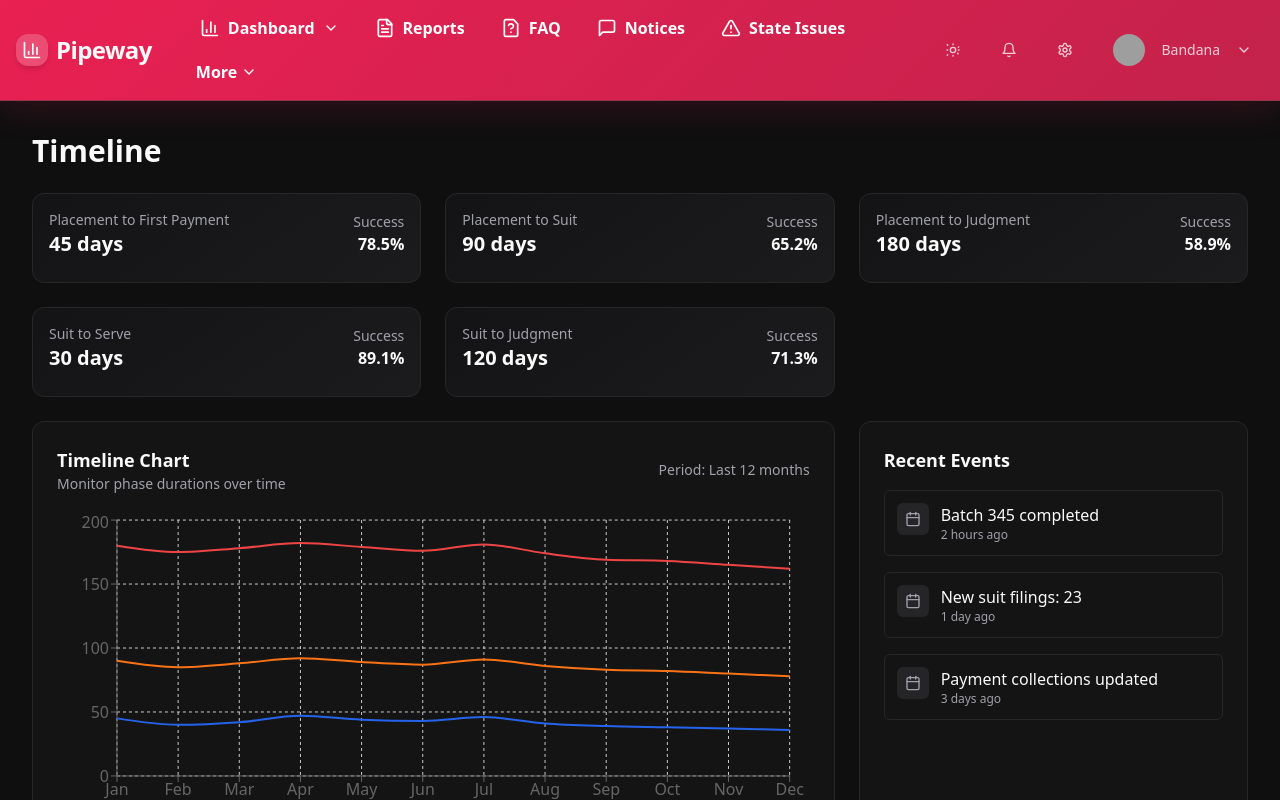
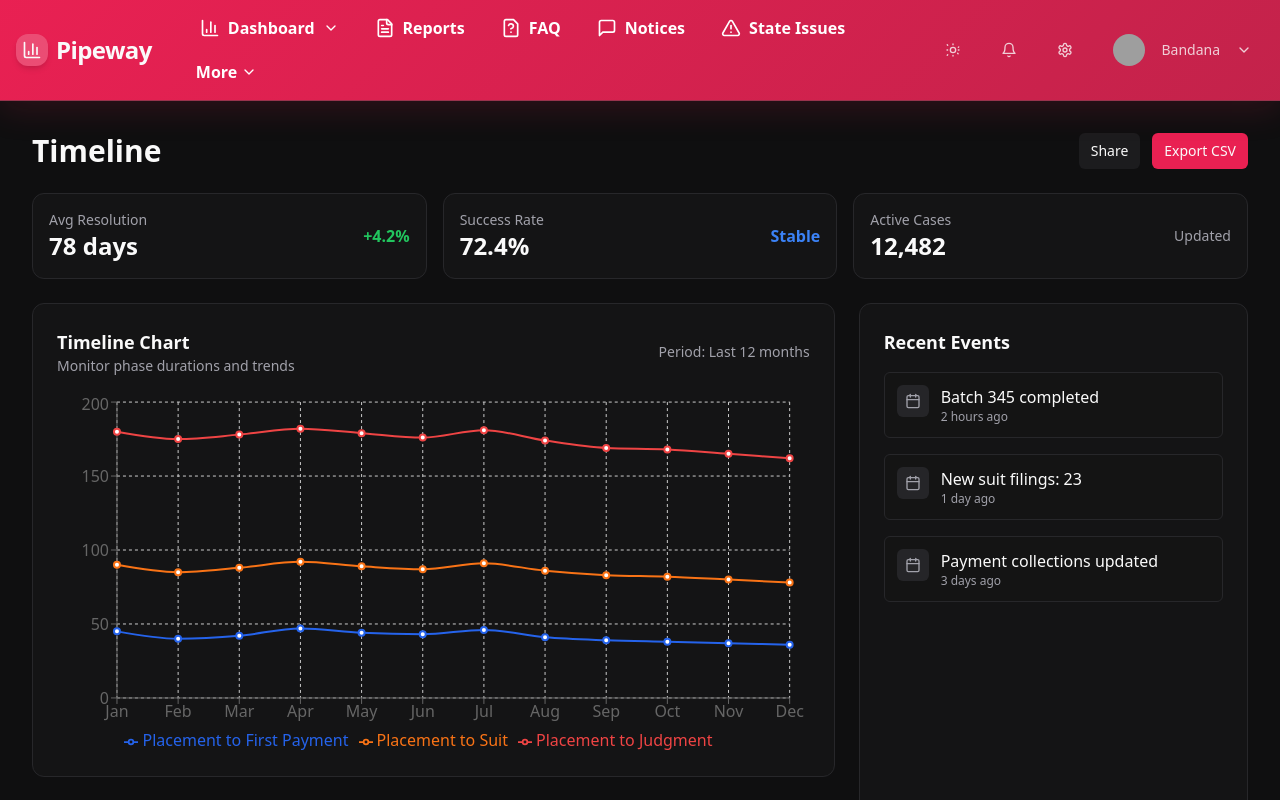
Before and after one commit to Awesome-SSP/crest-ui-93, a React (Vite) app: page /timeline in a window 1280 px wide. Built offline with nearby package versions, Linux system fonts and the light colour scheme; grey boxes are pictures that could not be loaded; the HTML template or start-up script is replaced by a standard one.

Commit message:
feat: enhance Timeline component with KPI metrics and improved layout

```diff
--- a/src/pages/Timeline.tsx
+++ b/src/pages/Timeline.tsx
@@ -44,35 +44,51 @@ const Timeline = () => {
   return (
     <div className="min-h-screen bg-content-background p-8">
       <div className="max-w-7xl mx-auto">
-        <h1 className="text-3xl font-bold mb-6">Timeline</h1>
-
-        <div className="grid grid-cols-1 lg:grid-cols-3 gap-6 mb-6">
-          {phaseMetrics.map((p, i) => (
-            <motion.div key={p.phase} className="p-4 rounded-xl border border-card-border bg-gradient-card" initial={{ opacity: 0, y: 8 }} animate={{ opacity: 1, y: 0 }} transition={{ delay: i * 0.06 }}>
-              <div className="flex items-center justify-between mb-2">
-                <div>
-                  <div className="text-sm text-muted-foreground">{p.phase}</div>
-                  <div className="text-xl font-semibold">{p.avgDays} days</div>
-                </div>
-                <div className="text-right">
-                  <div className="text-sm text-muted-foreground">Success</div>
-                  <div className="font-semibold">{p.successRate}%</div>
+        <div className="flex items-center justify-between mb-6">
+          <h1 className="text-3xl font-bold">Timeline</h1>
+          <div className="flex items-center gap-3">
+            <button className="px-3 py-2 rounded-md bg-muted/60 text-sm">Share</button>
+            <button className="px-3 py-2 rounded-md bg-primary text-primary-foreground text-sm">Export CSV</button>
           </div>
         </div>
-            </motion.div>
-          ))}
+
+        {/* KPI Row */}
+        <div className="grid grid-cols-1 sm:grid-cols-3 gap-4 mb-6">
+          <div className="p-4 rounded-xl bg-card border border-card-border flex items-center justify-between">
+            <div>
+              <div className="text-sm text-muted-foreground">Avg Resolution</div>
+              <div className="text-2xl font-semibold">78 days</div>
+            </div>
+            <div className="text-green-500 font-semibold">+4.2%</div>
+          </div>
+          <div className="p-4 rounded-xl bg-card border border-card-border flex items-center justify-between">
+            <div>
+              <div className="text-sm text-muted-foreground">Success Rate</div>
+              <div className="text-2xl font-semibold">72.4%</div>
+            </div>
+            <div className="text-blue-500 font-semibold">Stable</div>
+          </div>
+          <div className="p-4 rounded-xl bg-card border border-card-border flex items-center justify-between">
+            <div>
+              <div className="text-sm text-muted-foreground">Active Cases</div>
+              <div className="text-2xl font-semibold">12,482</div>
+            </div>
+            <div className="text-muted-foreground text-sm">Updated</div>
+          </div>
         </div>
 
         <div className="grid grid-cols-1 lg:grid-cols-3 gap-6">
-          <div className="lg:col-span-2 bg-card rounded-xl border border-card-border p-6">
+          <div className="lg:col-span-2">
+            <div className="bg-card rounded-xl border border-card-border p-6 mb-6">
               <div className="flex items-center justify-between mb-4">
                 <div>
                   <h2 className="text-lg font-semibold">Timeline Chart</h2>
-                <div className="text-sm text-muted-foreground">Monitor phase durations over time</div>
+                  <div className="text-sm text-muted-foreground">Monitor phase durations and trends</div>
                 </div>
                 <div className="text-sm text-muted-foreground">Period: Last 12 months</div>
               </div>
-            <div style={{ height: 320 }}>
+
+              <motion.div initial={{ opacity: 0, y: 8 }} animate={{ opacity: 1, y: 0 }} transition={{ duration: 0.5 }} style={{ height: 360 }}>
                 <ResponsiveContainer width="100%" height="100%">
                   <LineChart data={timelineData} margin={{ top: 10, right: 20, left: 0, bottom: 0 }}>
                     <CartesianGrid strokeDasharray="3 3" />
@@ -80,11 +96,29 @@ const Timeline = () => {
                     <YAxis />
                     <ReTooltip contentStyle={{ background: 'var(--card)', borderColor: 'var(--card-border)' }} />
                     <Legend />
-                  <Line type="monotone" dataKey="Placement to First Payment" stroke="#2563eb" strokeWidth={2} dot={false} />
-                  <Line type="monotone" dataKey="Placement to Suit" stroke="#f97316" strokeWidth={2} dot={false} />
-                  <Line type="monotone" dataKey="Placement to Judgment" stroke="#ef4444" strokeWidth={2} dot={false} />
+                    <Line type="monotone" dataKey="Placement to First Payment" stroke="#2563eb" strokeWidth={2} dot={{ r: 3 }} />
+                    <Line type="monotone" dataKey="Placement to Suit" stroke="#f97316" strokeWidth={2} dot={{ r: 3 }} />
+                    <Line type="monotone" dataKey="Placement to Judgment" stroke="#ef4444" strokeWidth={2} dot={{ r: 3 }} />
                   </LineChart>
                 </ResponsiveContainer>
+              </motion.div>
+            </div>
+
+            <div className="grid grid-cols-1 sm:grid-cols-2 gap-4">
+              {phaseMetrics.map((p, i) => (
+                <motion.div key={p.phase} className="p-4 rounded-xl bg-card border border-card-border" initial={{ opacity: 0, y: 8 }} animate={{ opacity: 1, y: 0 }} transition={{ delay: i * 0.06 }}>
+                  <div className="flex items-center justify-between mb-2">
+                    <div>
+                      <div className="text-sm text-muted-foreground">{p.phase}</div>
+                      <div className="text-lg font-semibold">{p.avgDays} days</div>
+                    </div>
+                    <div className="text-right text-muted-foreground">{p.successRate}%</div>
+                  </div>
+                  <div className="h-2 bg-muted rounded-full overflow-hidden">
+                    <div className="h-full bg-gradient-to-r from-blue-500 to-green-400" style={{ width: `${Math.min(100, p.successRate)}%` }} />
+                  </div>
+                </motion.div>
+              ))}
             </div>
           </div>
 
```
Lines whose indentation alone changed are shown as unchanged.
